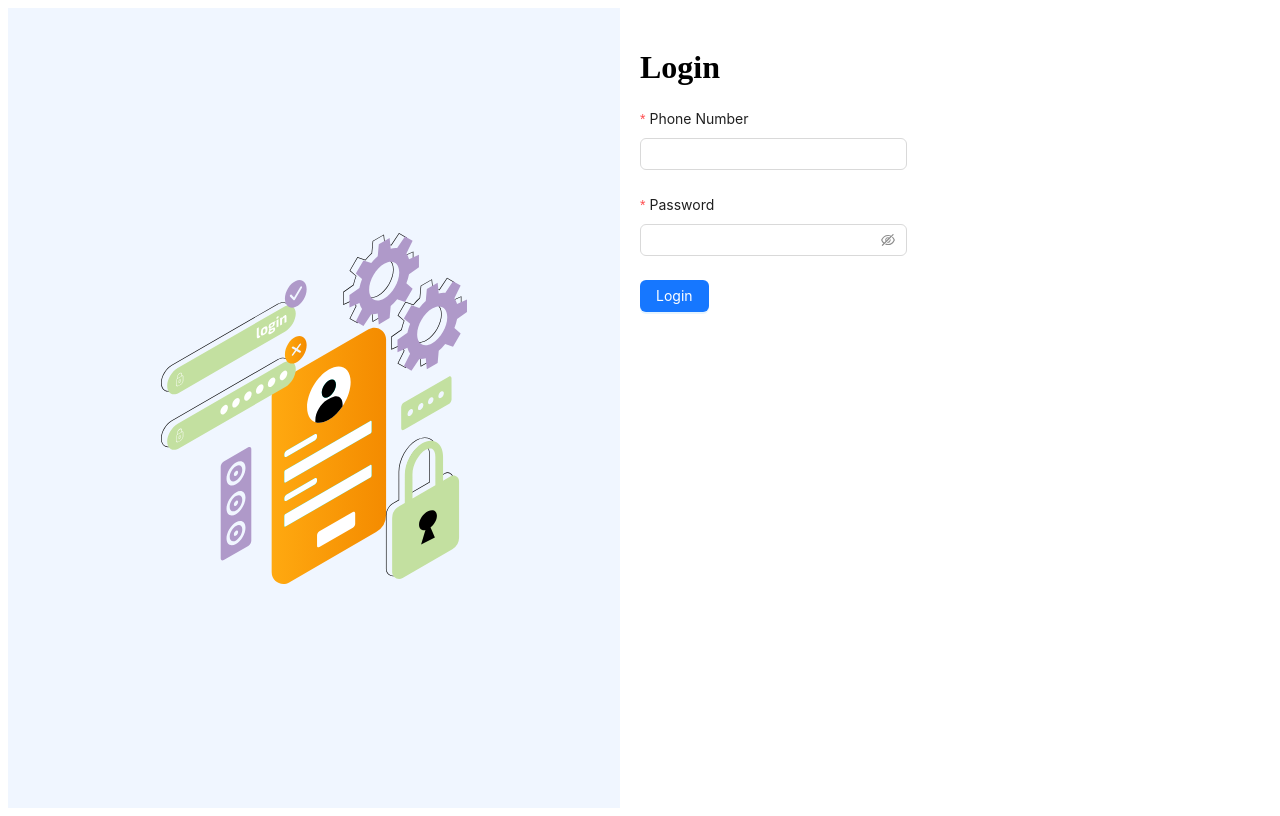
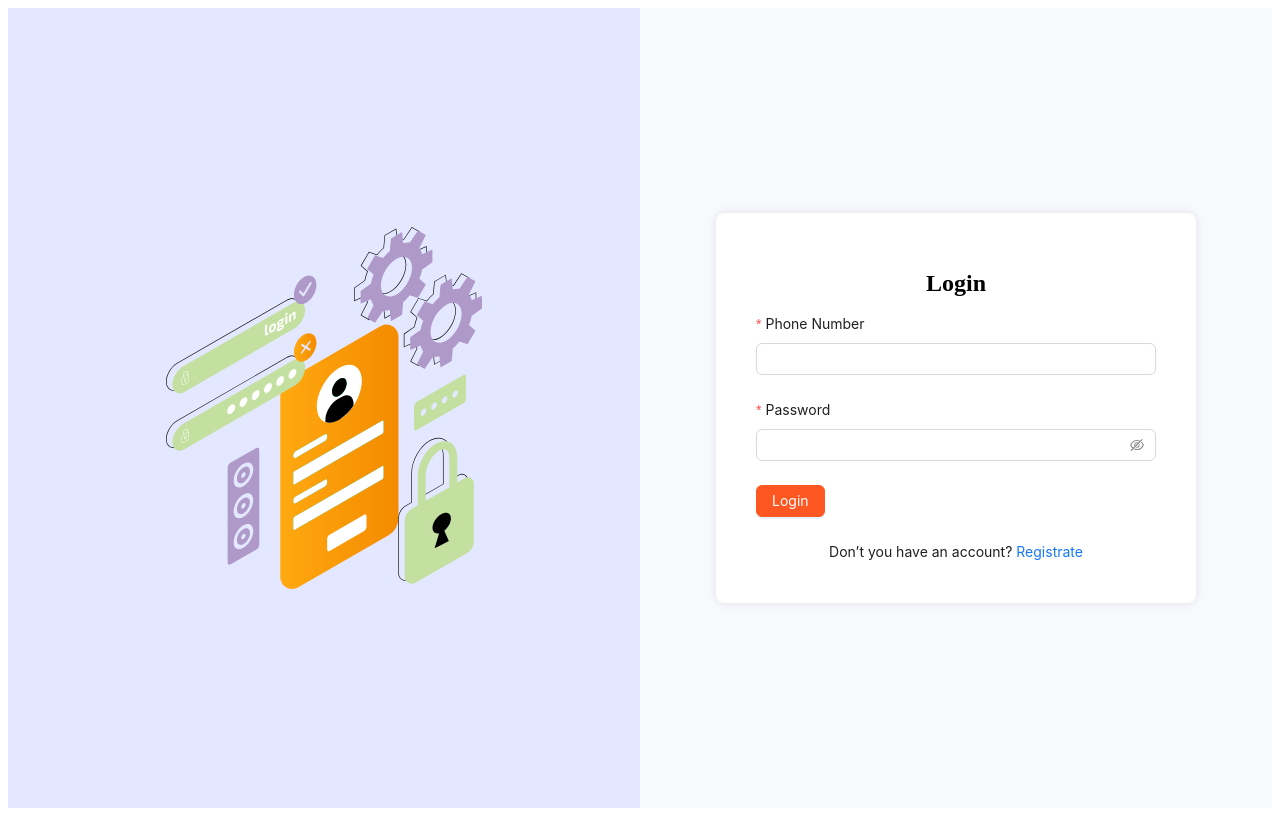
Before and after one commit to aabbdduulloo/technoArt-Admin, a React (Vite) app: page / in a window 1280 px wide. Built offline with nearby package versions, Linux system fonts and the light colour scheme.

Commit message:
service categories add..

```diff
--- a/src/pages/categories/index.tsx
+++ b/src/pages/categories/index.tsx
@@ -1,9 +1,67 @@
+import { Button, Space, Table } from "antd";
+import type { TableProps } from "antd";
+import {
+  EditOutlined,
+  DeleteOutlined,
+  ArrowsAltOutlined,
+} from "@ant-design/icons";
+import { useEffect, useState } from "react";
+import { Categories } from "@pages";
+
+interface DataType {
+  key: string;
+  name: string;
+}
+
+const columns: TableProps<DataType>["columns"] = [
+  {
+    title: "№",
+    key: "index",
+    render: (_, __, index) => index + 1,
+  },
+  {
+    title: "Category Name",
+    dataIndex: "name",
+    key: "name",
+    render: text => <a>{text}</a>,
+  },
+  {
+    title: "Action",
+    key: "action",
+    render: () => (
+      <Space size="middle">
+        <Button icon={<EditOutlined />}>Edit</Button>
+        <Button icon={<DeleteOutlined />}>Delete</Button>
+        <Button icon={<ArrowsAltOutlined />}>Move</Button>
+      </Space>
+    ),
+  },
+];
+
 const Index = () => {
-  return (
-    <div>
-      <h1>Categories</h1>
-    </div>
-  );
+  const [data, setData] = useState<DataType[]>([]);
+
+  const getData = async () => {
+    try {
+      const response = await Categories.get();
+      if (response.status === 200 && response?.data?.categories) {
+        setData(
+          response.data.categories.map((item: any) => ({
+            key: item.id,
+            name: item.name,
+          }))
+        );
+      }
+    } catch (error) {
+      console.error(error);
+    }
+  };
+
+  useEffect(() => {
+    getData();
+  }, []);
+
+  return <Table columns={columns} dataSource={data} />;
 };
 
 export default Index;
--- a/src/pages/main-layout/index.tsx
+++ b/src/pages/main-layout/index.tsx
@@ -1,8 +1,9 @@
 import { useState } from "react";
 import { MenuFoldOutlined, MenuUnfoldOutlined } from "@ant-design/icons";
-import { Button, Layout, theme } from "antd";
+import { Button, Layout, theme, Menu } from "antd";
 import { NavLink, Outlet } from "react-router-dom";
 import routes from "../../router/routes";
+import MainLogo from "../../assets/main-logo.svg";
 
 const { Header, Sider, Content } = Layout;
 
@@ -20,13 +21,30 @@ const Index = () => {
         collapsed={collapsed}
         style={{ height: "100vh" }}
       >
-        {routes.map((item, index) => {
-          return (
-            <div key={index}>
-              <NavLink to={item.path}>{item.title}</NavLink>
-            </div>
-          );
-        })}
+        <div
+          style={{
+            display: "flex",
+            alignItems: "center",
+            justifyContent: "center",
+            padding: "16px",
+          }}
+        >
+          <img src={MainLogo} alt="Main Logo" style={{}} />
+          <span style={{ fontSize: "20px", color: "#fff", margin: "9px" }}>
+            TechnoArk
+          </span>
+        </div>
+
+        <Menu
+          theme="dark"
+          mode="inline"
+          defaultSelectedKeys={["1"]}
+          items={routes.map((item, index) => ({
+            key: index,
+            icon: item.icon,
+            label: <NavLink to={item.path}>{item.title}</NavLink>,
+          }))}
+        />
       </Sider>
       <Layout>
         <Header style={{ padding: 0, background: colorBgContainer }}>
--- a/src/pages/sign-in/index.tsx
+++ b/src/pages/sign-in/index.tsx
@@ -1,4 +1,3 @@
-import React from "react";
 import { Form, Input, Button } from "antd";
 import LeftImg from "../../assets/login-bg-CeJ_7tXc.svg";
 import { auth } from "@service";
@@ -12,14 +11,8 @@ type FieldType = {
   password: string;
 };
 
-const baseStyle: React.CSSProperties = {
-  width: "100%",
-  height: 900,
-};
-
 const Index = () => {
   const navigate = useNavigate();
-  const [value] = React.useState<string>("vertical");
 
   const onFinish: FormProps<FieldType>["onFinish"] = async values => {
     try {
@@ -52,7 +45,9 @@ const Index = () => {
   };
 
   return (
-    <div style={{ display: "flex", height: "100vh" }}>
+    <div
+      style={{ display: "flex", height: "100vh", backgroundColor: "#F8F9FD" }}
+    >
       {/* Chap tomondagi rasm */}
       <div
         style={{
@@ -62,38 +57,41 @@ const Index = () => {
           backgroundSize: "50%",
           backgroundPosition: "center",
           backgroundRepeat: "no-repeat",
-          backgroundColor: "#1677ff10",
+          backgroundColor: "#E3E7FF",
         }}
       ></div>
 
       {/* O'ng tomondagi kontent */}
-      <div style={{ width: "50%", padding: "20px" }}>
       <div
         style={{
+          width: "50%",
           display: "flex",
-            flexDirection: value === "vertical" ? "column" : "row",
-            height: "calc(100% - 40px)",
-            overflow: "auto",
+          justifyContent: "center",
+          alignItems: "center",
         }}
       >
         <div
           style={{
-              ...baseStyle,
+            width: "400px",
             backgroundColor: "#fff",
-              flex: 1,
+            padding: "40px",
+            borderRadius: "8px",
+            boxShadow: "0 0 10px rgba(0, 0, 0, 0.1)",
           }}
         >
-            <h1 className="mb-6 text-2xl font-bold">Login</h1>
+          <h1
+            className="mb-6 text-2xl font-bold"
+            style={{ textAlign: "center", fontSize: "24px" }}
+          >
+            Login
+          </h1>
           <Form
             name="basic"
-              labelCol={{ span: 8 }}
-              wrapperCol={{ span: 16 }}
-              style={{ maxWidth: 400 }}
+            layout="vertical"
             initialValues={{ remember: true }}
             onFinish={onFinish}
             onFinishFailed={onFinishFailed}
             autoComplete="off"
-              layout="vertical"
           >
             <Form.Item
               label="Phone Number"
@@ -122,12 +120,22 @@ const Index = () => {
             </Form.Item>
 
             <Form.Item>
-                <Button type="primary" htmlType="submit" className="w-full">
+              <Button
+                type="primary"
+                htmlType="submit"
+                className="w-full"
+                style={{ backgroundColor: "#FF5722", borderColor: "#FF5722" }}
+              >
                 Login
               </Button>
             </Form.Item>
+
+            <div style={{ textAlign: "center" }}>
+              <span>
+                Don’t you have an account? <a href="/register">Registrate</a>
+              </span>
+            </div>
           </Form>
-          </div>
         </div>
       </div>
     </div>
```
Also changed, not shown: src/service/category.ts (added, +8 -0 lines), src/types/index.ts (+8 -0 lines), src/assets/main-logo.svg (added). Lines whose indentation alone changed are shown as unchanged.
